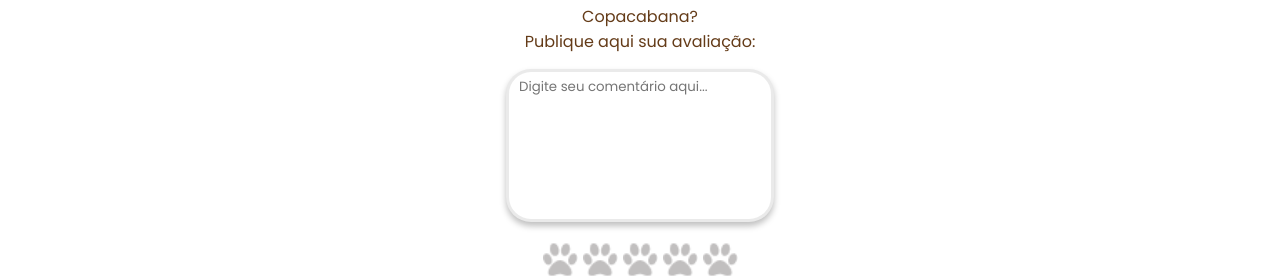
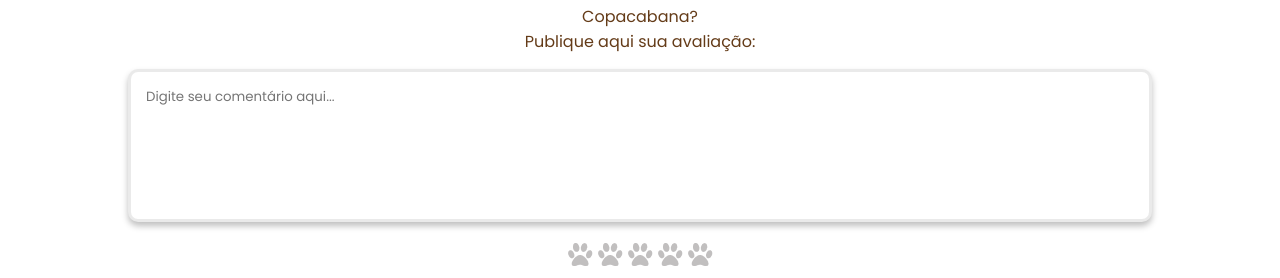
Before and after one commit to estartandodevs-course/barking-pets, a React (Create React App) app: page /description_hotel/1 in a window 1280 px wide. Shown: the part 1722-2000 px from the top of the page. Built offline with nearby package versions, Linux system fonts and the light colour scheme.

Commit message:
finalizando estilização do component de comentario
Signed-off-by: joaoprferreira <joaof082@gmail.com>

```diff
--- a/src/components/Comment/styles.scss
+++ b/src/components/Comment/styles.scss
@@ -16,18 +16,20 @@
 
   .comment--textarea {
     height: calc(10em + 20px);
-    min-width: 20ch;
+    min-width: 80%;
     padding: 5px 10px;
-    border-radius: 25px;
     font-family: $font-family;
     box-sizing: border-box;
     resize: none;
     margin-top: 15px;
+    border-radius: 10px;
     border: 3px solid rgba(118, 118, 118, 0.15);
     box-shadow: 0px 4px 6px rgba(0, 0, 0, 0.25);
+    outline: none;
+    padding: 15px;
 
     @media (max-width: $break-point) {
-      max-width: 100%;
+      max-width: 60%;
     }
   }
 
@@ -61,8 +63,7 @@
 }
 
 .comment__icons--paw {
-  width: 35px;
-  height: 35px;
+  height: 25px;
 }
 
 .brown-filter {
```
